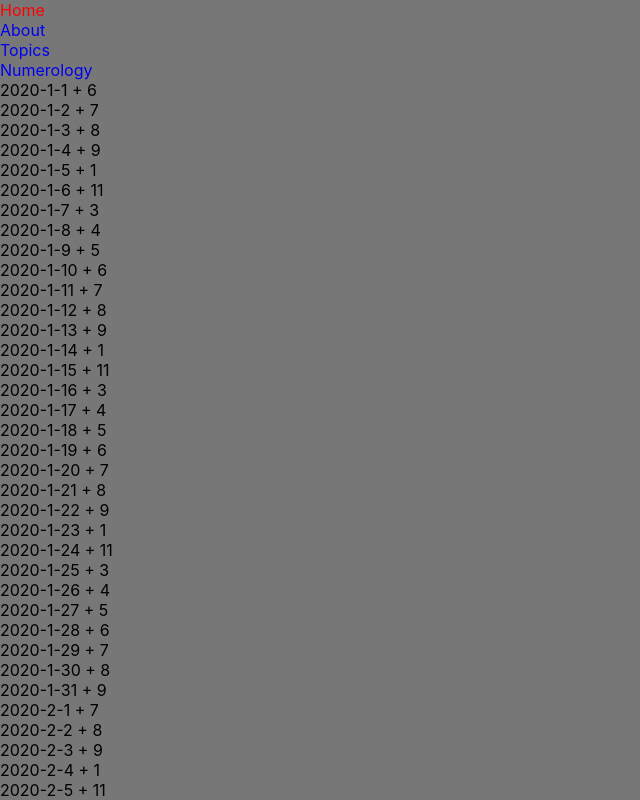
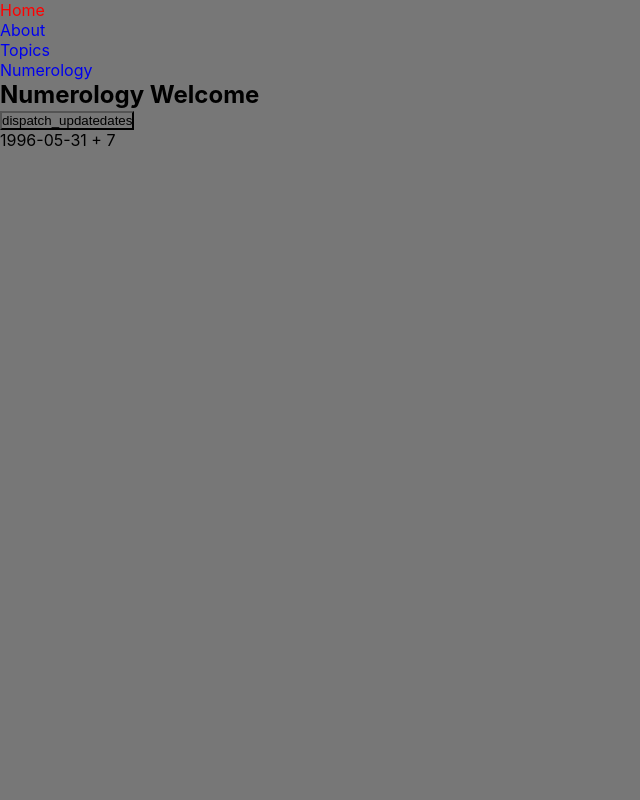
Before and after one commit to Wojtekk77/react-router, a React (Create React App) app: page /numerology in a window 1280 px wide. Shown: the top 800 px of the page, without its empty margins (0-640 px from the left). Built offline with nearby package versions, Linux system fonts and the light colour scheme.

Commit message:
added button to get datas

```diff
--- /dev/null
+++ b/src/actions/numerologyActions.js
@@ -0,0 +1,7 @@
+export const updateDates = (dates) => {
+    console.log("dates", dates)
+    return {
+        type: "UPDATE_DATES",
+        dates,
+    };
+};
--- a/src/pages/Numerology.js
+++ b/src/pages/Numerology.js
@@ -1,18 +1,24 @@
-import { useMemo } from 'react'
+import { useMemo, useEffect } from 'react'
 import allNumerologicsByDate from "../components/numerologicNumbers"
 import { connect } from 'react-redux'
+import { updateDates } from "../actions/numerologyActions.js";
 
 function Numerology(props) {
-    const dates = allNumerologicsByDate(2020, 2020);
     let table = "";
-    const showDatesInTable = dates.map((element) => {
-        return <p>{element.data} + {element.numerologicNumber}</p>
+    const showDatesInTable = props.arrayOfDates.map((element) => {
+        return <p key={element.data}>{element.data} + {element.numerologicNumber}</p>
     })
-
+    console.log(props)
+    const handleClick = () => {
+        console.log("click")
+        props.updateDates2(allNumerologicsByDate(2020, 2020));
+        console.log("after click", props.arrayOfDates)
+    }
     return <>
-        {console.log(dates)}
+        {/* {showDatesInTable} */}
+        <h2>Numerology Welcome</h2>
+        <button onClick={handleClick}>dispatch_updatedates</button>
         {showDatesInTable}
-        <h2>Numerology Welcome</h2>
     </>
 }
 
@@ -22,7 +28,7 @@ const mapStateToProps = (state, ownProps) => ({
 
 const mapDispatchToProps = (dispatch) => {
     return {
-        // CHANGE_DATES: (fields, id) => dispatch(setBetAction(fields, id)),
+        updateDates2: (dates) => dispatch(updateDates(dates)),
     };
 };
 
--- a/src/reducers/numerologyReducers.js
+++ b/src/reducers/numerologyReducers.js
@@ -1,11 +1,12 @@
 const initialState = {
-    arrayOfDates: [{ "1996-05-31": 7 }],
+    arrayOfDates: [{ data: "1996-05-31", numerologicNumber: 7 }],
 };
 
 export const numerologyReducer = (state = initialState, action) => {
+    console.log("in numerologyReducer", action, state)
     switch (action.type) {
-        case "CHANGE_DATES":
-            return { ...state, isLoggedIn: !state.isLoggedIn };
+        case "UPDATE_DATES":
+            return { ...state, arrayOfDates: action.dates };
         default:
             return state;
     }
```
Also changed, not shown: 1 other file (tests, documents, lock files or other folders).
